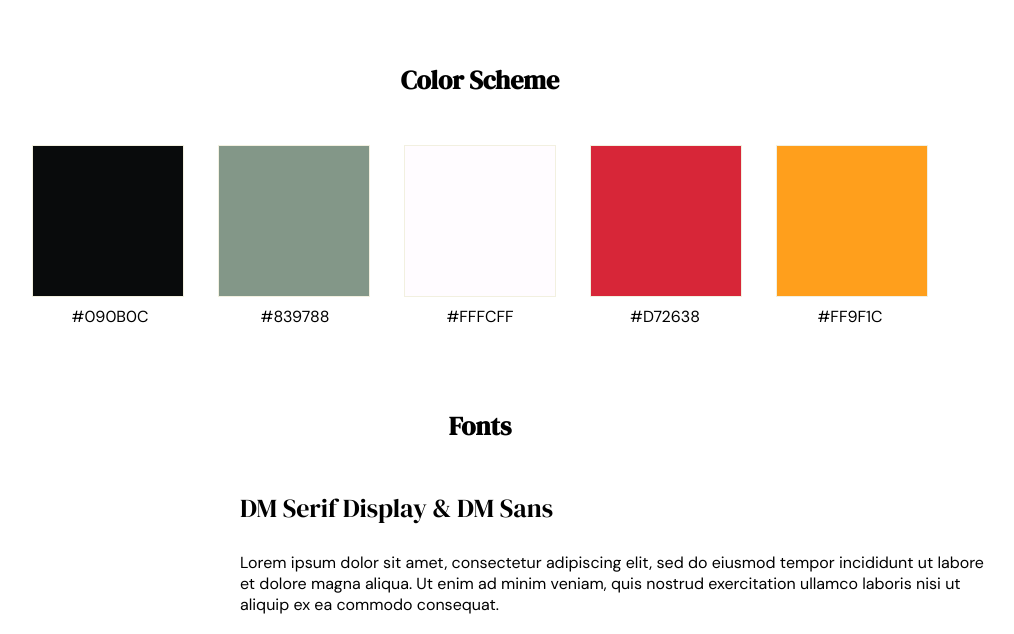
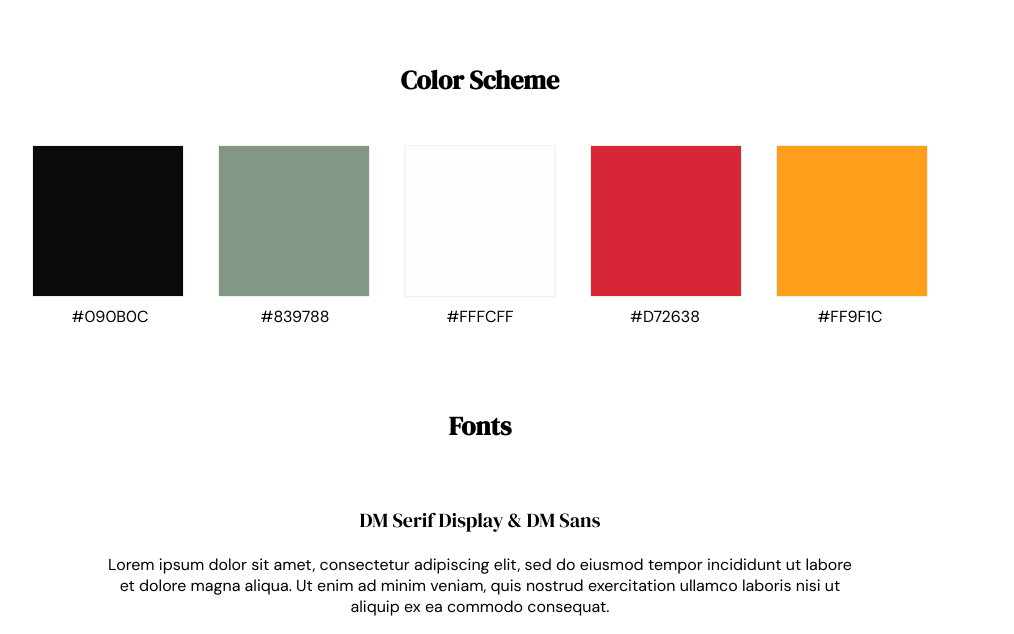
Before and after one commit to nadiabrown/zeearteeststyleguide, a plain HTML site: page index.html in a window 1280 px wide. Shown: the part 95-729 px from the top of the page, without its empty margins (160-1174 px from the left). Drawn offline with Linux system fonts and the light colour scheme.

Commit message:
change fonts to center aligned

```diff
--- a/index.html
+++ b/index.html
@@ -27,7 +27,7 @@
             </div>
         </section>
 
-        <section> <!--Fonts-->
+        <section class="fonts"> <!--Fonts-->
             <h2 class="h2">Fonts</h2>
             <div class="demo-text">
             <p class="demo-heading">DM Serif Display & DM Sans</p>
--- a/styles.css
+++ b/styles.css
@@ -57,7 +57,7 @@
 
 .demo-heading {
     font-family: 'DM Serif Display', serif;
-    font-size: 26px;
+    font-size: 20px;
 }
 
 .demo-paragraph {
@@ -65,8 +65,13 @@
     width: 750px;
 }
 
+.fonts {
+    text-align: center;
+}
+
 .demo-text {
-    margin-left: 392px;
+    display: inline-block;
+    text-align: center;
 }
 
 .style-group {
```
